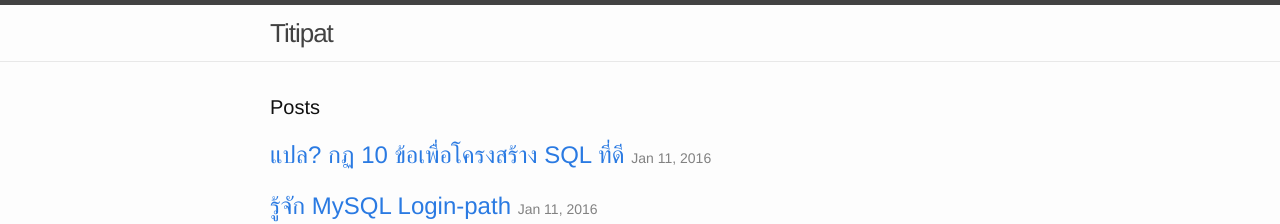
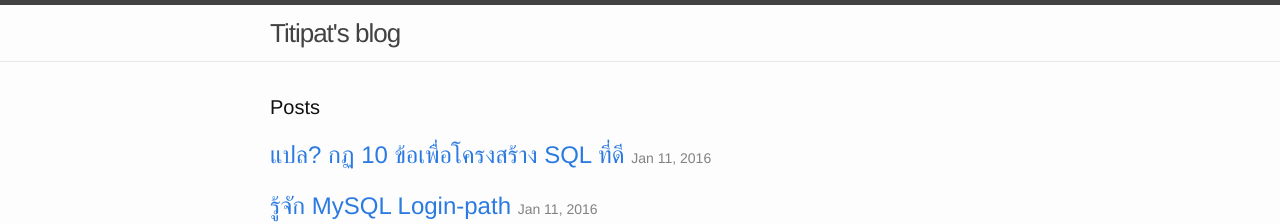
Before and after one commit to titipat/titipat.github.io, a Jekyll site: the page built from index.html, in a window 1280 px wide. Shown: the top 224 px of the page. Built offline with Jekyll 4.4.1, drawn with Linux system fonts in a browser that asks for light colours; the list of posts is cut into pages by our own code.

Commit message:
change blog title

```diff
--- a/_config.yml
+++ b/_config.yml
@@ -6,7 +6,7 @@
 # 'jekyll serve'. If you change this file, please restart the server process.
 
 # Site settings
-title: Titipat
+title: Titipat's blog
 # email: me@holykyun.com
 description: บล็อกน้อยๆของหนุ่มวิศวะคอมติดดอย มช
 baseurl: "" # the subpath of your site, e.g. /blog
```
